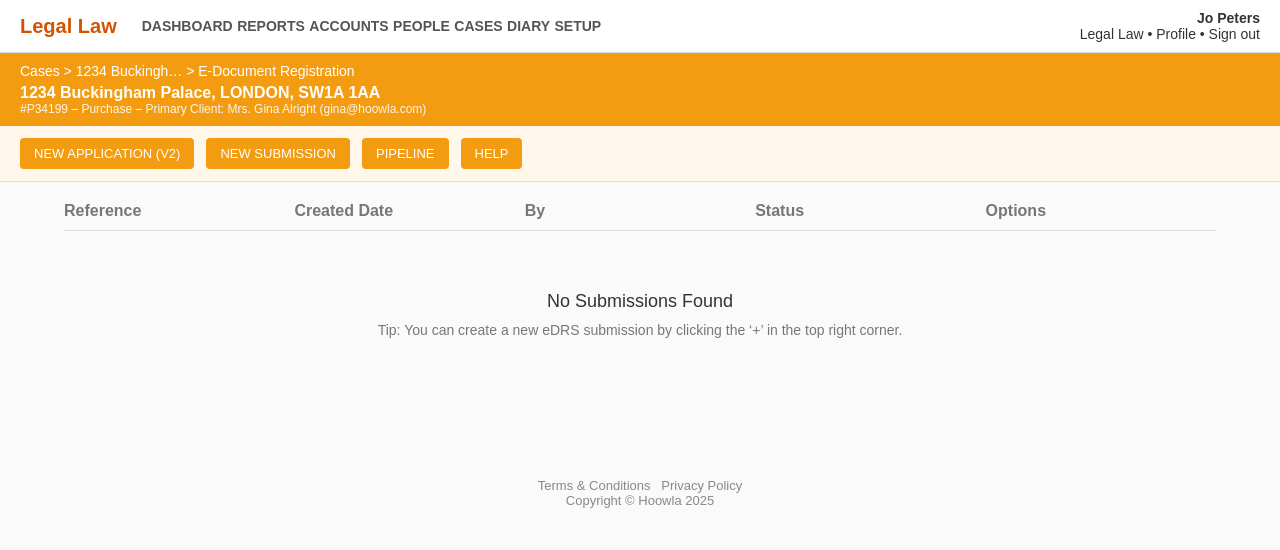
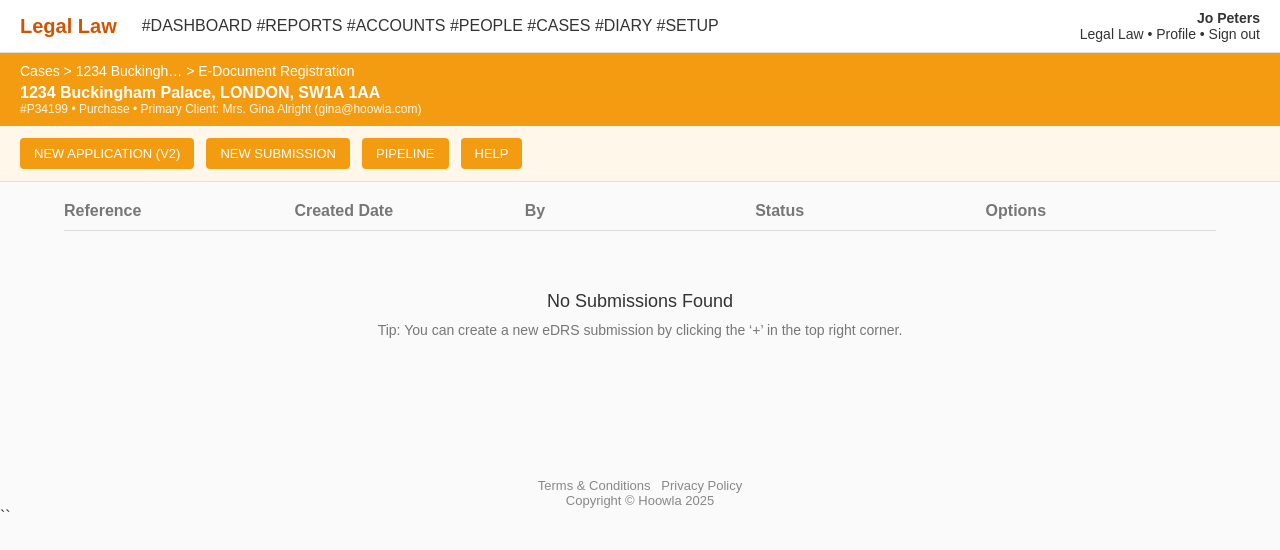
Before and after one commit to gcgreen/hmlr, a plain HTML site: page index.html in a window 1280 px wide. Drawn offline with Linux system fonts and the light colour scheme.

Commit message:
Update index.html

```diff
--- a/index.html
+++ b/index.html
@@ -39,6 +39,7 @@
         color: #555;
         font-size: 14px;
         font-weight: bold;
+        margin-right: 15px;
     }
 
     .nav-right {
@@ -88,6 +89,7 @@
         font-size: 13px;
         border-radius: 4px;
         cursor: pointer;
+        text-decoration: none;
     }
 
     /* --- CONTENT AREA --- */
@@ -106,7 +108,7 @@
         color: #777;
     }
 
-    /* --- TABLE HEADER MOCK --- */
+    /* --- TABLE HEADER --- */
     .table-header {
         width: 90%;
         margin: 20px auto 0 auto;
@@ -125,7 +127,6 @@
         font-size: 13px;
         color: #888;
     }
-
 </style>
 </head>
 
@@ -136,13 +137,13 @@
     <div class="nav-left">
         <div class="logo">Legal Law</div>
         <div class="nav-links">
-            <a href="#">DASHBOARD</a>
-            <a href="#">REPORTS</a>
-            <a href="#">ACCOUNTS</a>
-            <a href="#">PEOPLE</a>
-            <a href="#">CASES</a>
-            <a href="#">DIARY</a>
-            <a href="#">SETUP</a>
+            #DASHBOARD
+            #REPORTS
+            #ACCOUNTS
+            #PEOPLE
+            #CASES
+            #DIARY
+            #SETUP
         </div>
     </div>
 
@@ -152,18 +153,18 @@
     </div>
 </div>
 
-<!-- CASE AND BREADCRUMB BAR -->
+<!-- CASE BAR -->
 <div class="case-bar">
     <div class="breadcrumb">Cases &gt; 1234 Buckingh… &gt; E‑Document Registration</div>
     <div class="case-title">1234 Buckingham Palace, LONDON, SW1A 1AA</div>
     <div class="case-subtitle">
-        #P34199 – Purchase – Primary Client: Mrs. Gina Alright (gina@hoowla.com)
+        #P34199 • Purchase • Primary Client: Mrs. Gina Alright (gina@hoowla.com)
     </div>
 </div>
 
 <!-- ACTION BUTTONS -->
 <div class="actions">
-    <div class="btn">NEW APPLICATION (V2)</div>
+    <a class="btn" href="step2.html">NEW APPLICATION (V2)</a>
     <div class="btn">NEW SUBMISSION</div>
     <div class="btn">PIPELINE</div>
     <div class="btn">HELP</div>
@@ -194,3 +195,4 @@
 
 </body>
 </html>
+``
```
